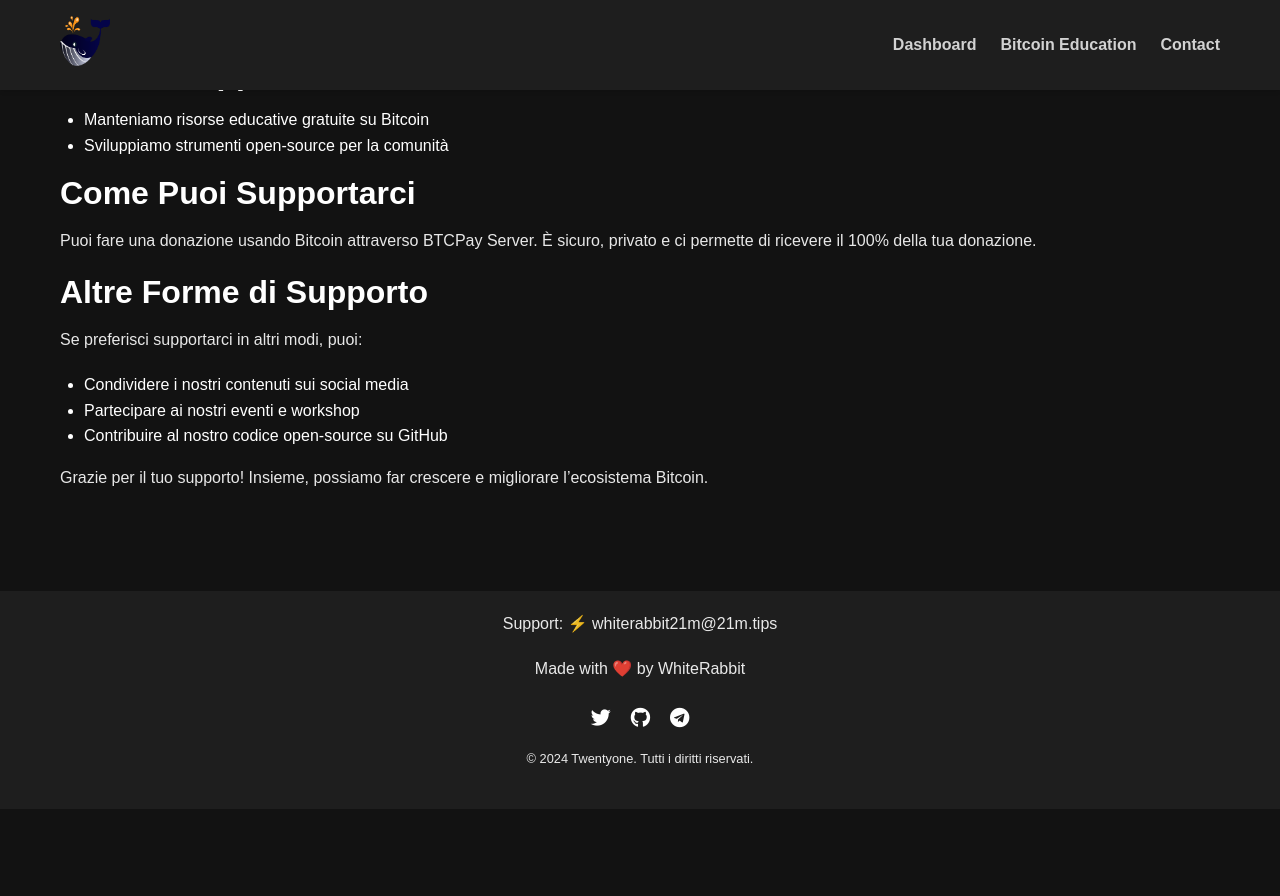
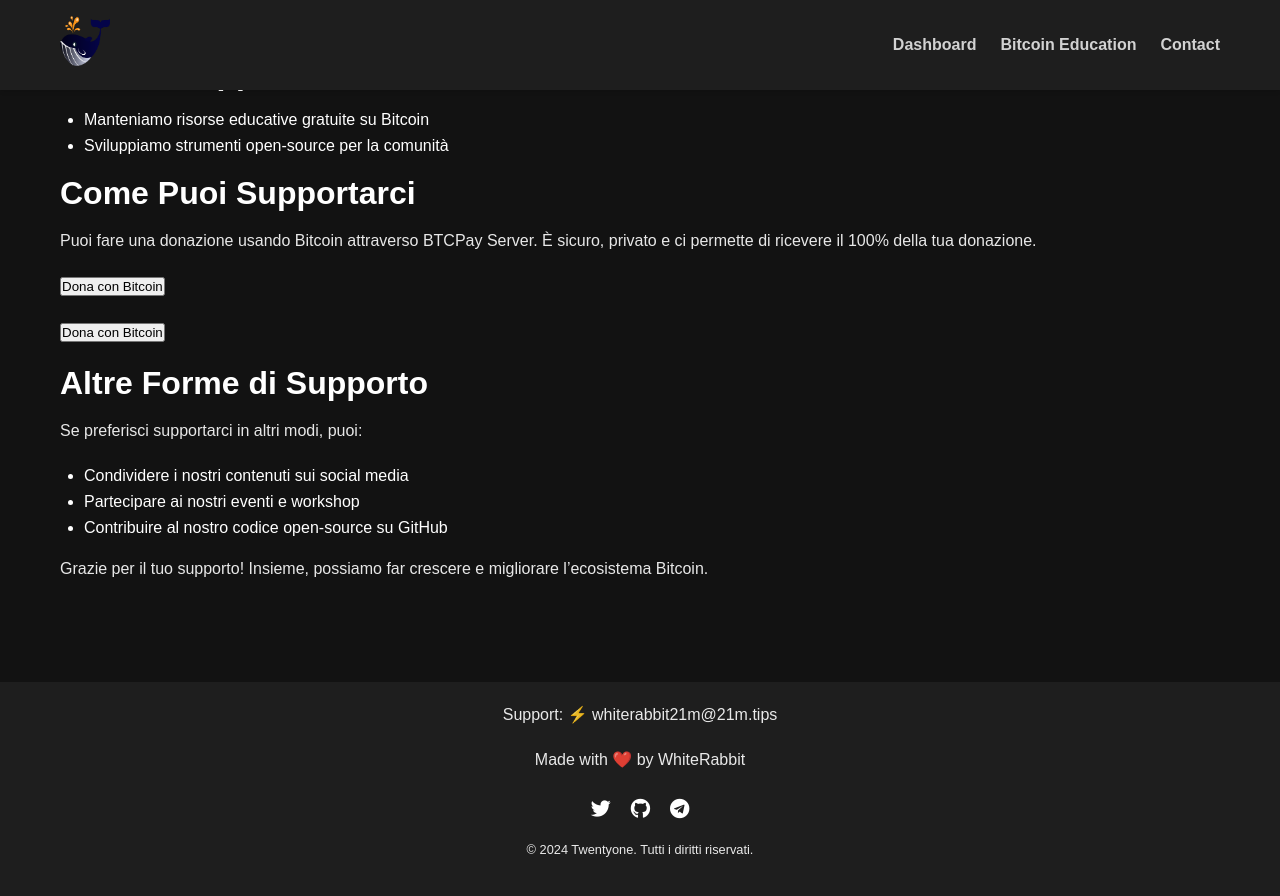
Before and after one commit to whiterabbit21m-test/whiterabbit21m-test.github.io, a Jekyll site: the page built from support.md, in a window 1280 px wide and 900 px high, scrolled down 319 px. Shown: the top 896 px of the window. Built offline with Jekyll 4.4.1, drawn with Linux system fonts in a browser that asks for light colours; before the commit the page ends 1128 px from its top, so only the background shows below that; some of the changed lines change nothing that is shown.

Commit message:
Update support.md

```diff
--- a/support.md
+++ b/support.md
@@ -17,18 +17,26 @@
 
 Puoi fare una donazione usando Bitcoin attraverso BTCPay Server. È sicuro, privato e ci permette di ricevere il 100% della tua donazione.
 
-<div class="btcpay-form">
-  <btcpay-form
-    style="width:300px; margin:auto;"
-    data-btcpay-server="https://btcpay.whiterabbit21m.com"
-    data-store-id="5vHj4TmiyYMCkFUpyBYf6rUDvaJ6YA7B74v2G7iYD9D2"
-    data-price="0"
-    data-currency="USD"
-    data-allow-tip="true"
-    data-custom-amount="true"
-    data-button-text="Dona con Bitcoin">
-  </btcpay-form>
-</div>
+<button class="btcpay-custom-button" onclick="openBTCPayModalDonation()">Dona con Bitcoin</button>
+
+<button class="btcpay-custom-button" onclick="openBTCPayModalDonation()">Dona con Bitcoin</button>
+
+<script>
+function openBTCPayModalDonation() {
+  var xhttp = new XMLHttpRequest();
+  xhttp.onreadystatechange = function() {
+    if (this.readyState == 4 && this.status == 200) {
+      var data = JSON.parse(this.responseText);
+      window.open(data.url, '_blank');
+    }
+  };
+  xhttp.open("POST", "https://btcpay.whiterabbit21m.com/api/v1/invoices", true);
+  xhttp.setRequestHeader("Content-Type", "application/json");
+  xhttp.setRequestHeader("Authorization", "Bearer 123456789");
+  var data = JSON.stringify({"storeId": "ABCDEFGHILMNO", "amount": "0", "currency": "USD", "allowCustomPaymentAmounts": true});
+  xhttp.send(data);
+}
+</script>
 
 <script src="https://btcpay.whiterabbit21m.com/modal/btcpay.js"></script>
 
```
